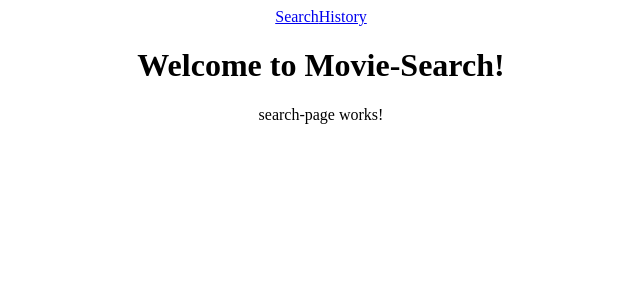
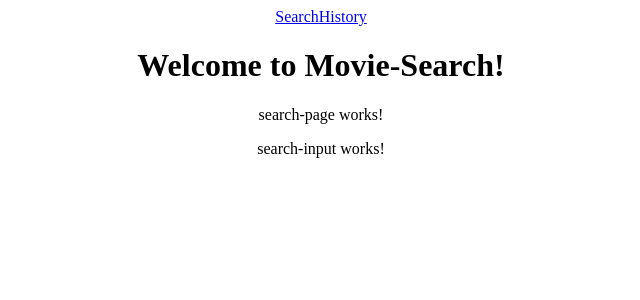
Before and after one commit to firearthur/TH-Movie-Search, an Angular app in the folder client/: page /search in a window 1280 px wide. Shown: the top 300 px of the page, without its empty margins (319-959 px from the left). Built offline with nearby package versions, Linux system fonts and the light colour scheme.

Commit message:
[Component] adds search-input component

```diff
--- a/client/src/app/app.module.ts
+++ b/client/src/app/app.module.ts
@@ -9,6 +9,7 @@ import { HistoryPageComponent } from './history-page/history-page.component';
 import { SearchHistoryListComponent } from './search-history-list/search-history-list.component';
 import { SearchHistoryListItemComponent } from './search-history-list-item/search-history-list-item.component';
 import { SearchPageComponent } from './search-page/search-page.component';
+import { SearchInputComponent } from './search-input/search-input.component';
 
 @NgModule({
   declarations: [
@@ -17,7 +18,8 @@ import { SearchPageComponent } from './search-page/search-page.component';
     HistoryPageComponent,
     SearchHistoryListComponent,
     SearchHistoryListItemComponent,
-    SearchPageComponent
+    SearchPageComponent,
+    SearchInputComponent
   ],
   imports: [
     BrowserModule,
--- /dev/null
+++ b/client/src/app/search-input/search-input.component.html
@@ -0,0 +1,3 @@
+<p>
+  search-input works!
+</p>
--- /dev/null
+++ b/client/src/app/search-input/search-input.component.ts
@@ -0,0 +1,15 @@
+import { Component, OnInit } from '@angular/core';
+
+@Component({
+  selector: 'app-search-input',
+  templateUrl: './search-input.component.html',
+  styleUrls: ['./search-input.component.css']
+})
+export class SearchInputComponent implements OnInit {
+
+  constructor() { }
+
+  ngOnInit() {
+  }
+
+}
--- a/client/src/app/search-page/search-page.component.html
+++ b/client/src/app/search-page/search-page.component.html
@@ -1,3 +1,4 @@
 <p>
   search-page works!
 </p>
+<app-search-input></app-search-input>
```
Also changed, not shown: client/src/app/search-input/search-input.component.css (added), 1 other file (tests, documents, lock files or other folders).
